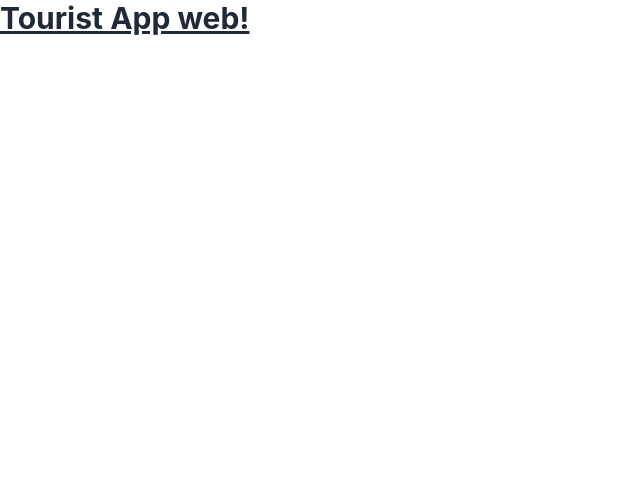
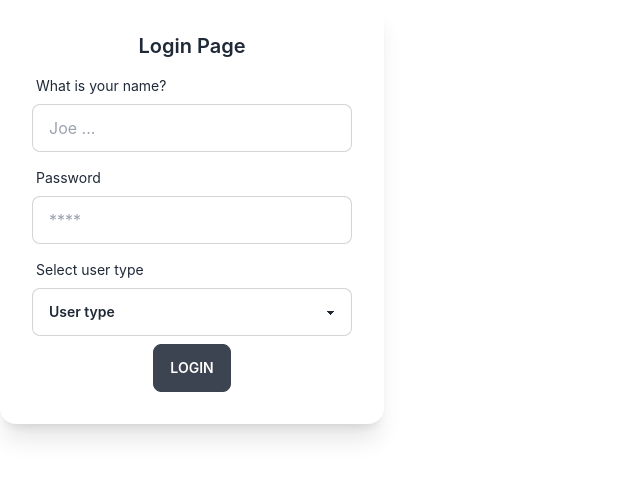
Before and after one commit to healertrix/web-tourist, a Next.js app: page / in a window 1280 px wide. Shown: the top 478 px of the page, without its empty margins (0-640 px from the left). Built offline with nearby package versions, Linux system fonts and the light colour scheme.

Commit message:
login page card made

```diff
--- a/components/loginCard.js
+++ b/components/loginCard.js
@@ -0,0 +1,48 @@
+export default function Login() {
+	return (
+    <>
+      <div class="card w-96 bg-base-100 shadow-xl">
+        <div class="card-body items-center text-center">
+          <h2 class="card-title">Login Page</h2>
+          <div class="form-control w-full max-w-xs">
+            <label class="label">
+              <span class="label-text">What is your name?</span>
+            </label>
+            <input
+              type="text"
+              placeholder="Joe ..."
+              class="input input-bordered w-full max-w-xs"
+            />
+          </div>
+          <div class="form-control w-full max-w-xs">
+            <label class="label">
+              <span class="label-text">Password</span>
+            </label>
+            <input
+              type="text"
+              placeholder="****"
+              class="input input-bordered w-full max-w-xs"
+            />
+          </div>
+          <div class="form-control w-full max-w-xs">
+            <label class="label">
+              <span class="label-text">Select user type</span>
+            </label>
+            <select class="select select-bordered">
+              <option disabled selected>
+                User type
+              </option>
+              <option>Teacher</option>
+              <option>Student</option>
+              <option>Admin</option>
+            </select>
+          </div>
+
+          <div class="card-actions">
+            <button className="btn ">Login </button>
+          </div>
+        </div>
+      </div>
+    </>
+  );
+}
--- a/components/navbar.js
+++ /dev/null
@@ -1 +0,0 @@
-let a =5
--- a/pages/index.js
+++ b/pages/index.js
@@ -1,9 +1,11 @@
 import Head from 'next/head'
 import Image from 'next/image'
 import styles from '../styles/Home.module.css'
-
+import Login from "../components/loginCard"
 export default function Home() {
   return (
-    <h1 className="text-3xl font-bold underline">Tourist App web!</h1>
+    <>
+      <Login></Login>
+    </>
   );
 }
--- a/tailwind.config.js
+++ b/tailwind.config.js
@@ -7,4 +7,7 @@ module.exports = {
     extend: {},
   },
   plugins: [require("daisyui")],
+  daisyui: {
+    themes: ["light"],
+  },
 };
```
